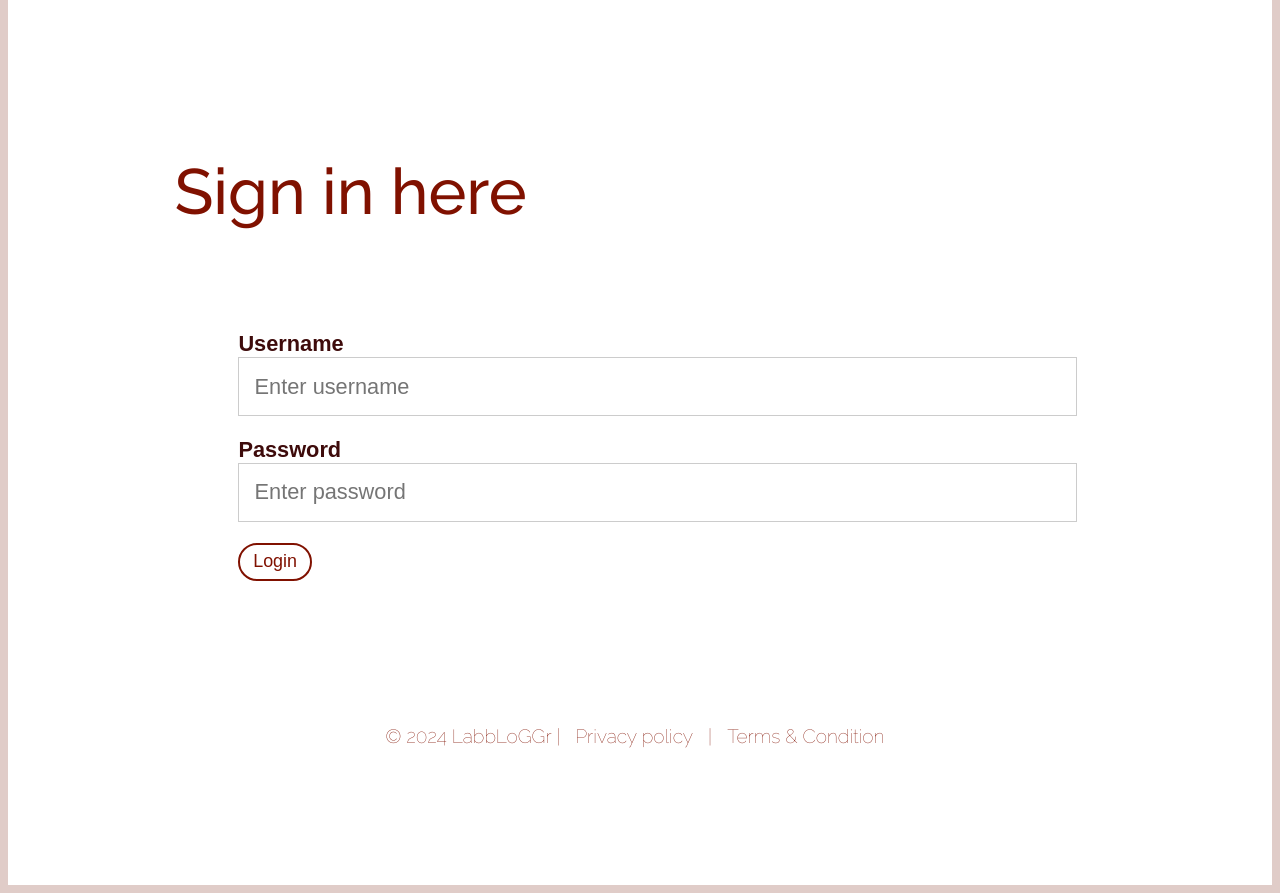
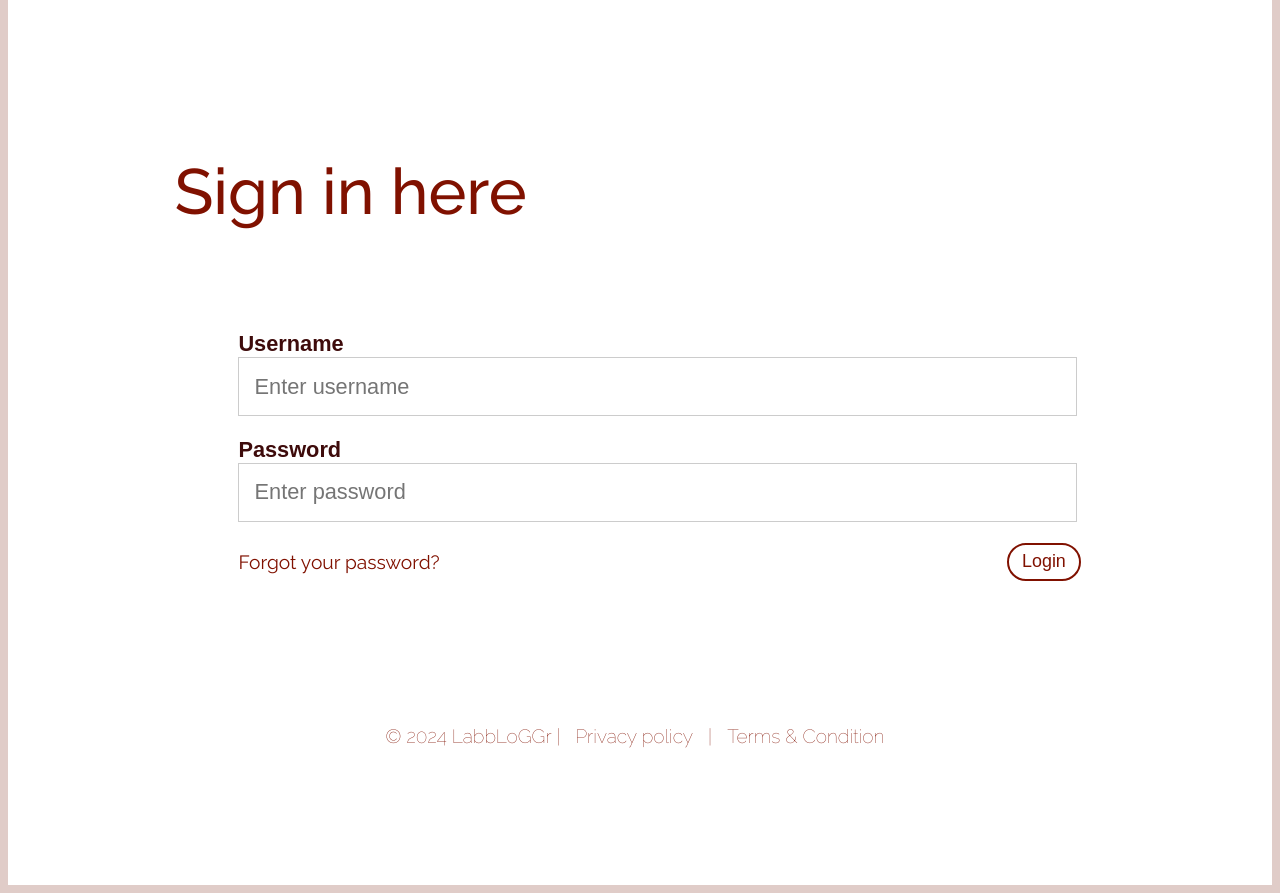
Before and after one commit to SanthoshRajakumar/LabloGGrr, a PHP site: page /login_page.php in a window 1280 px wide. Shown: the part 420-1313 px from the top of the page. Run offline with PHP 8.4, Linux system fonts and the light colour scheme.

Commit message:
Added forgot password link

```diff
--- a/login_page.php
+++ b/login_page.php
@@ -47,8 +47,12 @@
 
     <label for="password"><b>Password</b></label>
     <input type="password" placeholder="Enter password" name="password" required /><br />
+    <div class="form-footer">
+      <a href="some_file.php">Forgot your password?</a>
+      <button type="submit" class="button button-large">Login</button>
+    </div>
 
-    <button type="submit" class="button button-large">Login</button>
+
 </form>
 </div>
 
--- a/style_.css
+++ b/style_.css
@@ -328,13 +328,42 @@ tr:hover {
 
 }
 
+/*
 .div_login{
     width: 70vw;
     height: 18vw;
     margin-top: 8vw;
     margin-bottom: 10vw;
-    padding-left: 10vw; /* Adjust the left padding */
-    padding-right: 10vw; /* Adjust the right padding */
+    padding-left: 10vw;
+    padding-right: 10vw;
+}*/
+
+.div_login {
+  width: 70vw;
+  height: 18vw;
+  margin-top: 8vw;
+  margin-bottom: 10vw;
+  padding-left: 10vw;
+  padding-right: 10vw;
+  display: flex;
+  flex-direction: column;
+}
+
+.form-footer {
+  display: flex;
+  justify-content: space-between;
+  align-items: center;
+  width: 94%;
+}
+
+.form-footer a {
+  color:rgb(128, 17, 0);
+  text-decoration: none;
+  font-size: 1.5vw;
+}
+
+.form-footer a:hover {
+  text-decoration: underline;
 }
 
 address{
```
